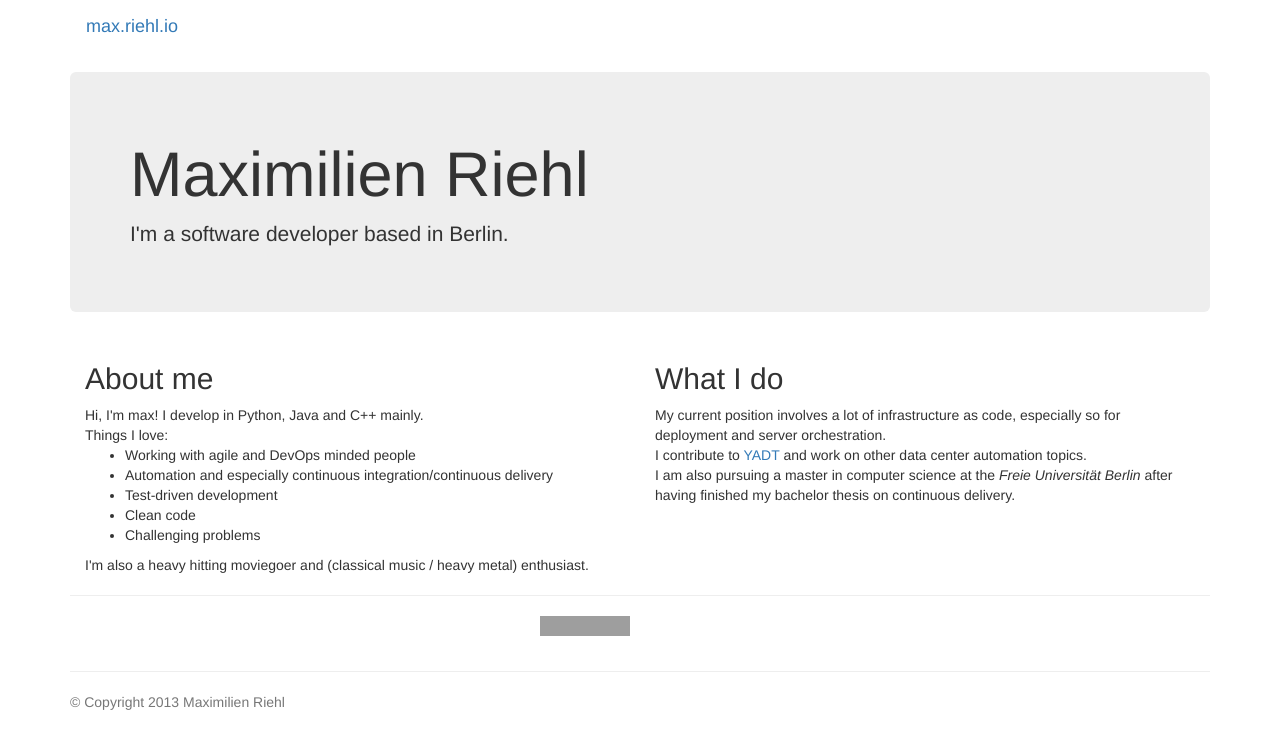
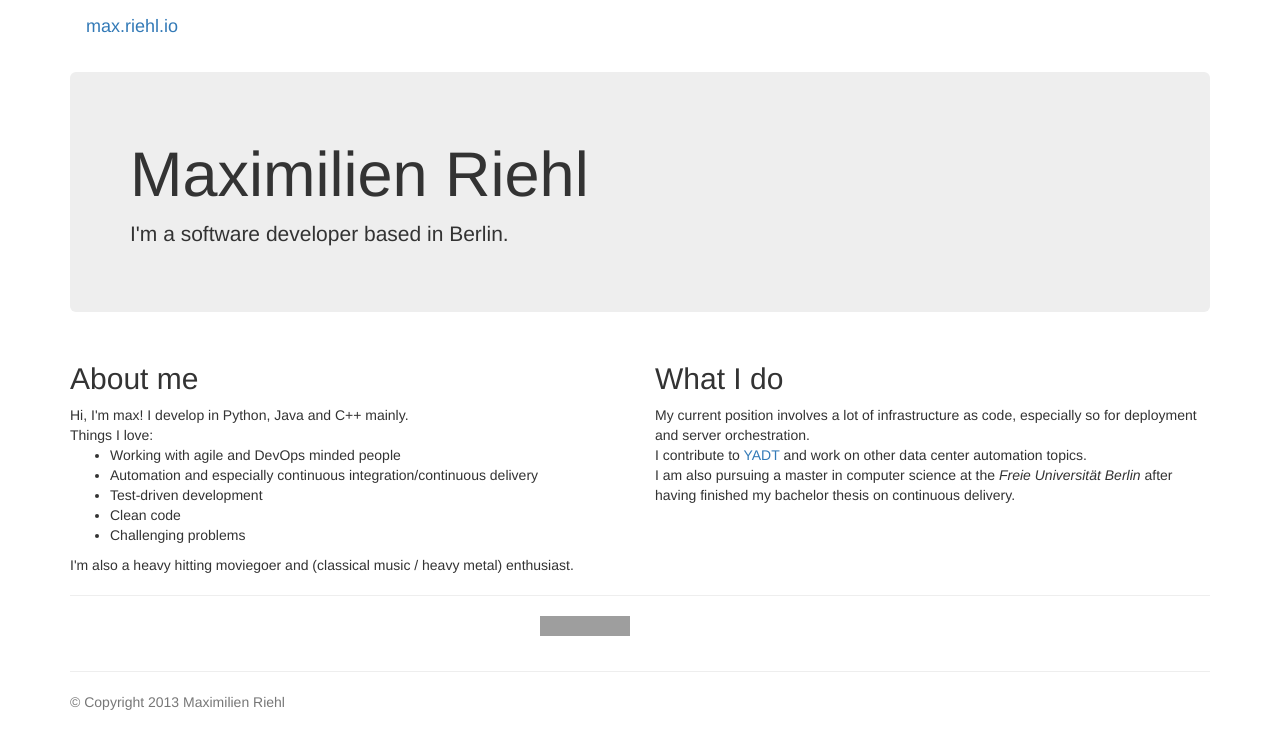
Before and after one commit to mriehl/mriehl.github.io, a Jekyll site: the page built from index.html, in a window 1280 px wide. Shown: the top 749 px of the page. Built offline with Jekyll 4.4.1, drawn with Linux system fonts in a browser that asks for light colours; nearby versions of some CDN libraries; grey boxes are pictures that could not be loaded.

Commit message:
fixing row class name

```diff
--- a/index.html
+++ b/index.html
@@ -10,7 +10,7 @@ title: max.riehl.io
   </p>
 </div>
 
-<div class="row-fluid-marketing">
+<div class="row">
   <div class="col-lg-6">
     <h2>About me</h2>
       Hi, I'm max!
@@ -32,6 +32,6 @@ title: max.riehl.io
       I contribute to <a href="http://yadt-project.org">YADT</a>
       and work on other data center automation topics.<br/>
       I am also pursuing a master in computer science at the <em>Freie Universit&auml;t Berlin</em> after
-      having finished my bachelor thesis on continuous delivery</a>.
+      having finished my bachelor thesis on continuous delivery.
   </div>
 </div>
--- a/legals/index.html
+++ b/legals/index.html
@@ -3,7 +3,7 @@ layout: default
 title: Legals | max.riehl.io
 ---
 
-<div class="row-fluid-marketing">
+<div class="row">
   <div class="col-lg-4">
     <h2>Email</h2>
     <div class="well well-lg">
```
